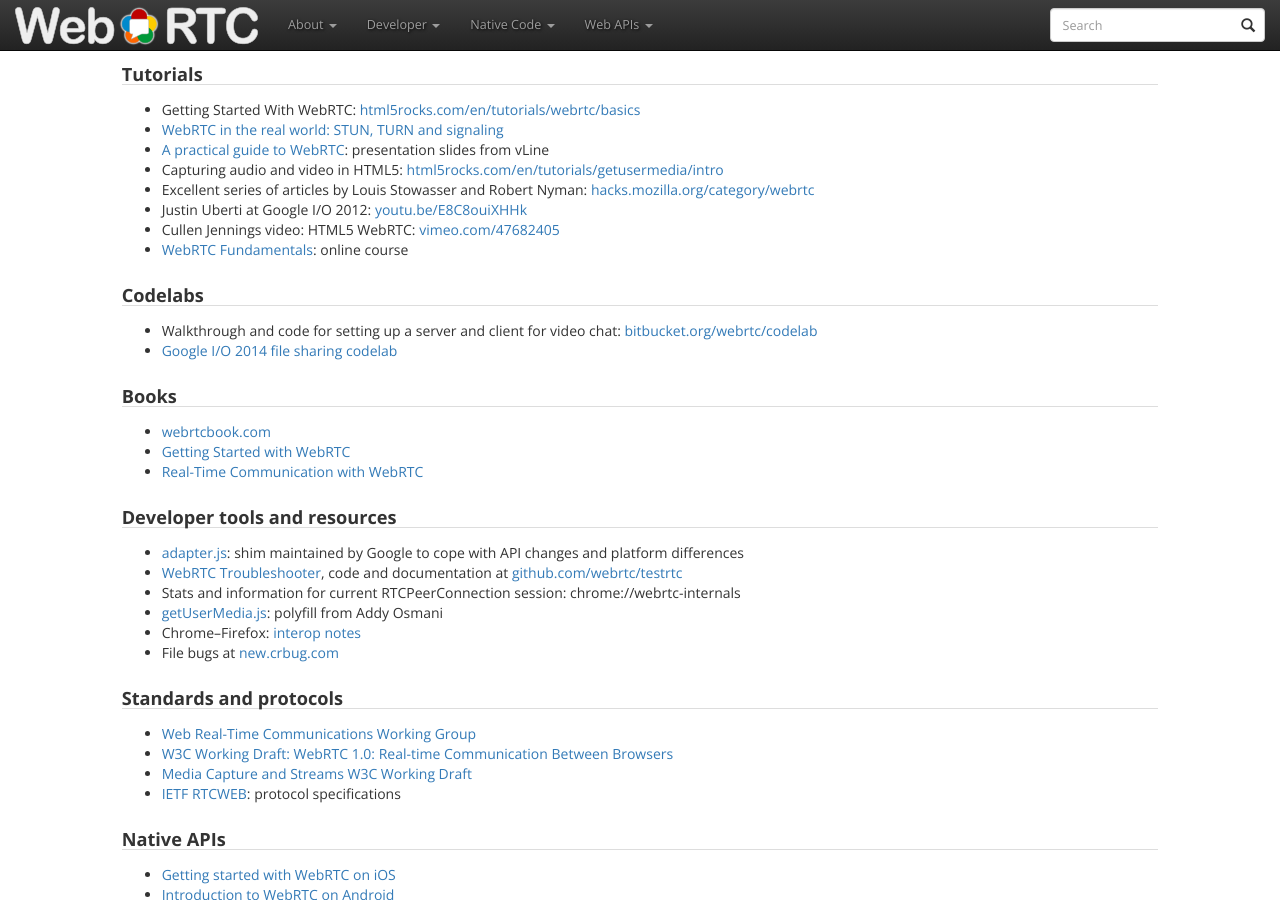
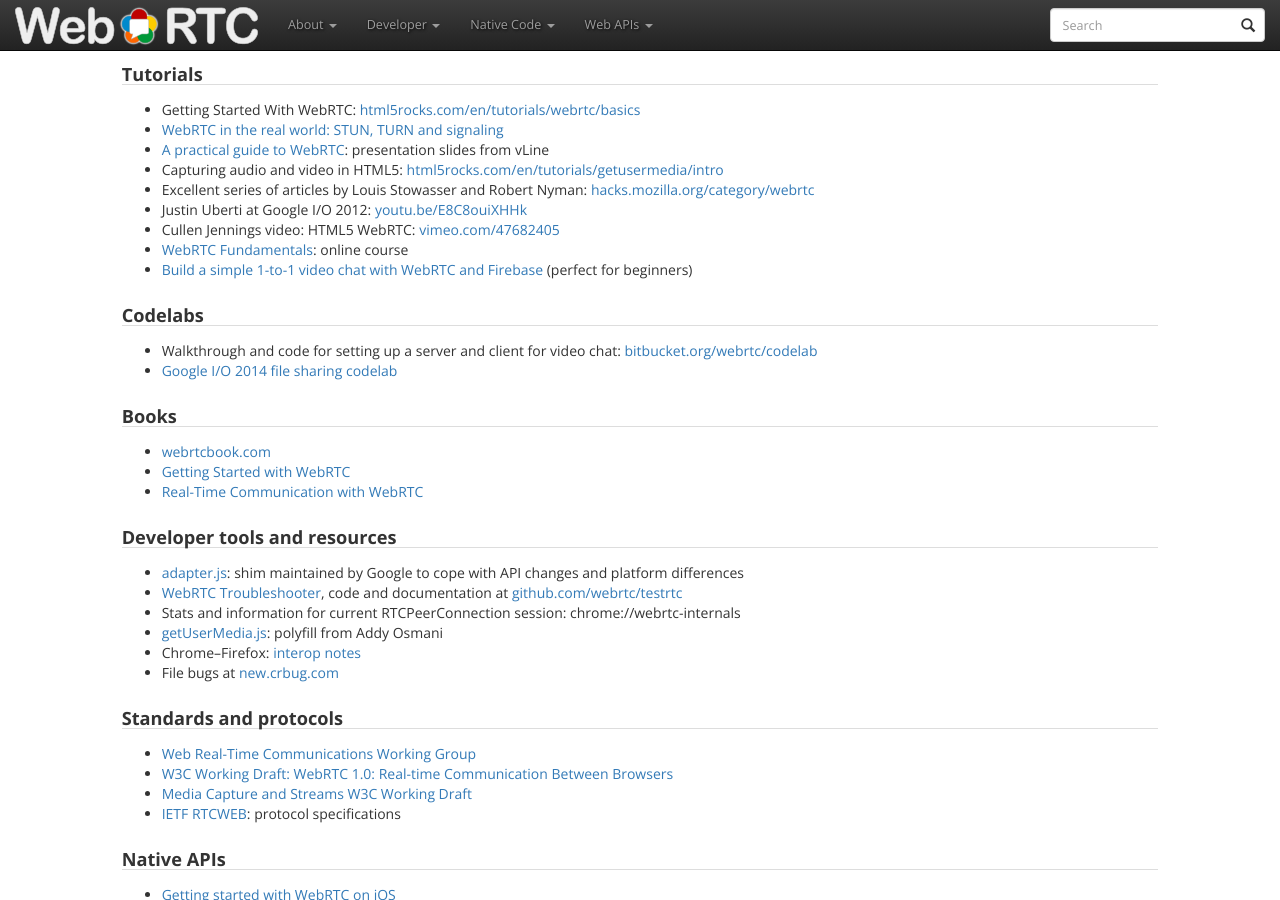
Before and after one commit to webrtc/webrtc-org, a Jekyll site: the page built from start/index.md, in a window 1280 px wide and 900 px high, scrolled down 806 px. Built offline with Jekyll 4.4.1, drawn with Linux system fonts in a browser that asks for light colours; nearby versions of some CDN libraries.

Commit message:
add tutorial explaining how to make a 1-to-1 video chat using WebRTC and Firebase

```diff
--- a/start/index.md
+++ b/start/index.md
@@ -52,6 +52,7 @@ More resources below.
 * Justin Uberti at Google I/O 2012:[ youtu.be/E8C8ouiXHHk](http://youtube.com/watch?v=E8C8ouiXHHk)
 * Cullen Jennings video: HTML5 WebRTC:[ vimeo.com/47682405](http://vimeo.com/47682405)
 * [WebRTC Fundamentals](https://www.pluralsight.com/courses/webrtc-fundamentals): online course
+* [Build a simple 1-to-1 video chat with WebRTC and Firebase](https://websitebeaver.com/insanely-simple-webrtc-video-chat-using-firebase-with-codepen-demo) (perfect for beginners)
 
 ### Codelabs
 * Walkthrough and code for setting up a server and client for video chat: [bitbucket.org/webrtc/codelab](https://bitbucket.org/webrtc/codelab)
```
